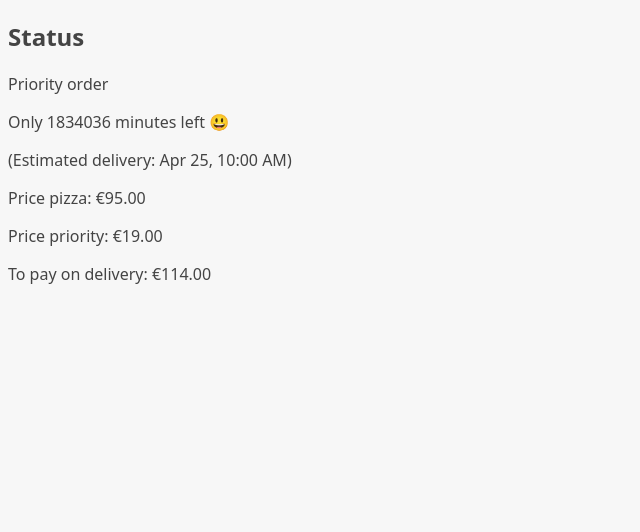
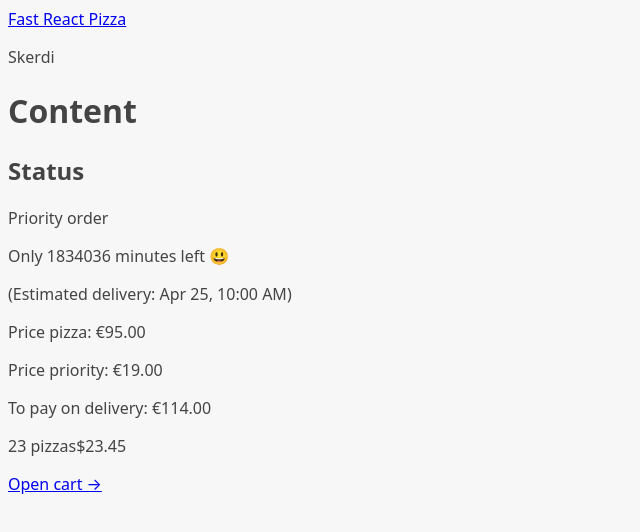
Before and after one commit to skerdishehaj/fast-react-pizza, a React (Vite) app: page /order in a window 1280 px wide. Shown: the top 532 px of the page, without its empty margins (0-640 px from the left). Built offline with nearby package versions, Linux system fonts and the light colour scheme.

Commit message:
Added AppLayout as the parent component of all other components. Used Outlet component to display the content of corrensponding accessed route

```diff
--- a/src/features/cart/CartOverview.jsx
+++ b/src/features/cart/CartOverview.jsx
@@ -1,3 +1,5 @@
+import { Link } from 'react-router-dom';
+
 function CartOverview() {
   return (
     <div>
@@ -5,7 +7,7 @@ function CartOverview() {
         <span>23 pizzas</span>
         <span>$23.45</span>
       </p>
-      <a href="#">Open cart &rarr;</a>
+      <Link to='/cart'>Open cart &rarr;</Link>
     </div>
   );
 }
--- a/src/features/order/Order.jsx
+++ b/src/features/order/Order.jsx
@@ -4,7 +4,7 @@ import {
   calcMinutesLeft,
   formatCurrency,
   formatDate,
-} from '../../utilities/helpers';
+} from '../../utils/helpers';
 
 const order = {
   id: 'ABCDEF',
--- /dev/null
+++ b/src/ui/AppLayout.jsx
@@ -0,0 +1,18 @@
+import Header from './Header';
+import CartOverview from './../features/cart/CartOverview';
+import { Outlet } from 'react-router-dom';
+function AppLayout() {
+  return (
+    <>
+      <Header />
+      <main>
+        <h1>Content</h1>
+        <Outlet />
+      </main>
+
+      <CartOverview />
+    </>
+  );
+}
+
+export default AppLayout;
--- /dev/null
+++ b/src/ui/Header.jsx
@@ -0,0 +1,12 @@
+import { Link } from 'react-router-dom';
+
+function Header() {
+  return (
+    <header>
+      <Link to='/'>Fast React Pizza</Link>
+      <p>Skerdi</p>
+    </header>
+  );
+}
+
+export default Header;
```
Also changed, not shown: src/App.jsx (+7 -1 lines), src/utils/helpers.js (renamed from src/utilities/helpers.js), 1 other file (tests, documents, lock files or other folders).
